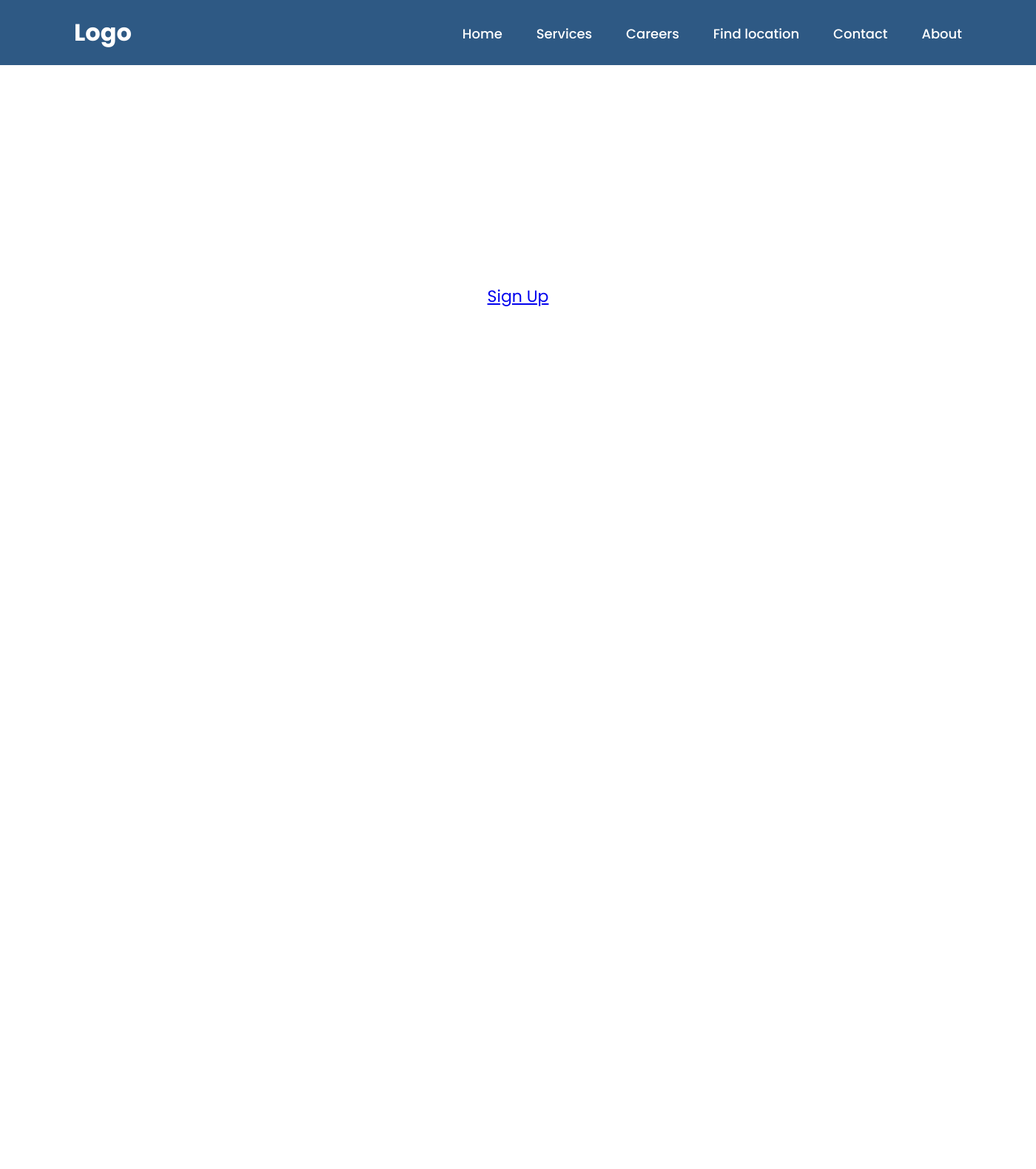
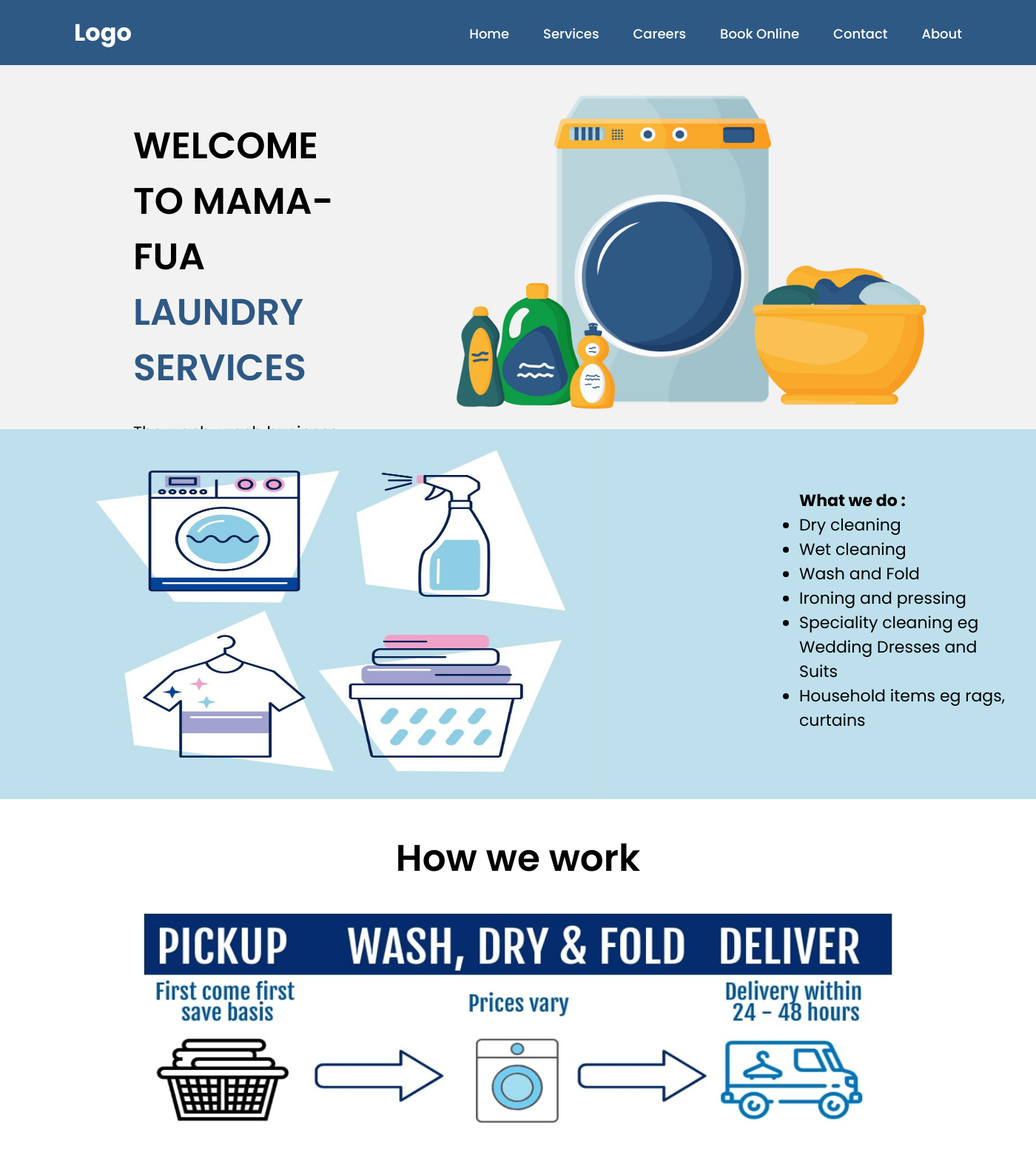
Before and after one commit to KayongoYongo/mama-fua-website, a Flask app: page / in a window 1400 px wide. Shown: the whole page at 74% size. Before the commit the page ends 414 px from the top, so only its background shows below. Run offline with Flask 3, Linux system fonts and the light colour scheme.

Commit message:
templates updated

```diff
--- a/templates/contact.html
+++ b/templates/contact.html
@@ -13,11 +13,11 @@
     <a href="#" class="logo">Logo</a>
 
     <nav class="navbar">
-        <a href="#">Home</a>
+        <a href="{{ url_for('index') }}">Home</a>
         <a href="#">Services</a>
-        <a href="#">My Account</a>
         <a href="#">Careers</a>
-        <a href="#">Find location</a>
+        <a href="#">Book Online</a>
+        <a href="{{ url_for('contact') }}">Contact</a>
         <a href="#">About</a>
     </nav>
 </header>
--- a/templates/index.html
+++ b/templates/index.html
@@ -4,7 +4,7 @@
     <meta charset="UTF-8">
     <meta name="viewport" content="width=device-width, initial-scale=1.0">
     <link rel="stylesheet" type="text/css" href="static/styles/navbar.css">
-    <link rel="stylesheet" type="text/css" href="static/styles/common.css">
+    <link rel="stylesheet" type="text/css" href="static/styles/landing_page.css">
     <title>Home page</title>
 </head>
 
@@ -12,15 +12,46 @@
     <a href="#" class="logo">Logo</a>
 
     <nav class="navbar">
-        <a href="#">Home</a>
+        <a href="{{ url_for('index') }}">Home</a>
         <a href="#">Services</a>
         <a href="#">Careers</a>
-        <a href="#">Find location</a>
+        <a href="#">Book Online</a>
         <a href="{{ url_for('contact') }}">Contact</a>
         <a href="#">About</a>
     </nav>
 </header>
 <body>
-    <a href="{{ url_for('signup') }}">Sign Up</a>
+    <div class="top-container">
+        <div class="heading">
+            <h1>Welcome to Mama-Fua<br><span>Laundry Services</span></h1>
+            <br>
+            <p>The wash-wash business that only leaves your clothes clean</p>
+            <br>
+            <button onclick="window.location.href='{{ url_for('signup') }}'">Sign up for pickup and delivery</button>
+        </div>
+        <div>
+            <img src="static/images/laundry.jpg" alt="">
+        </div>
+    </div>
+    <div class="bottom-container">
+        <div>
+            <img src="static/images/laundry-services.jpg" alt="">
+        </div>
+        <div class="next-heading">
+            <h1>What we do :</h1>
+            <ul>
+            <li>Dry cleaning</li>
+            <li>Wet cleaning</li>
+            <li>Wash and Fold</li>
+            <li>Ironing and pressing</li>
+            <li>Speciality cleaning eg Wedding Dresses and Suits</li>
+            <li>Household items eg rags, curtains</li>
+            </ul>
+        </div>
+    </div>
+    <div class="last-container">
+        <h1>How we work</h1>
+        <img src="static/images/how-we-work.jpeg" alt="">
+    </div>
 </body>
 </html>
```
Also changed, not shown: templates/log_in.html (+15 -0 lines), templates/sign_up.html (+16 -1 lines).
